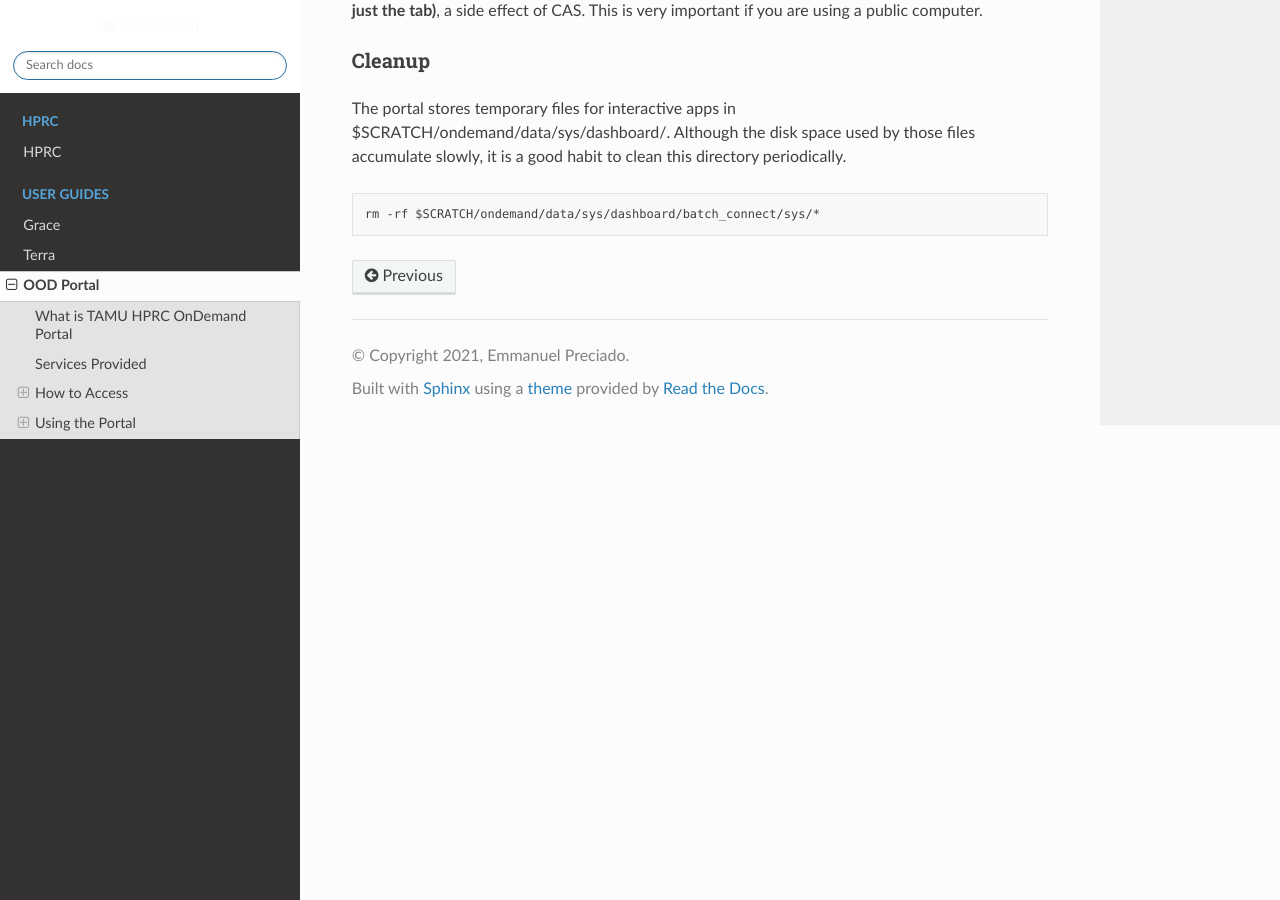
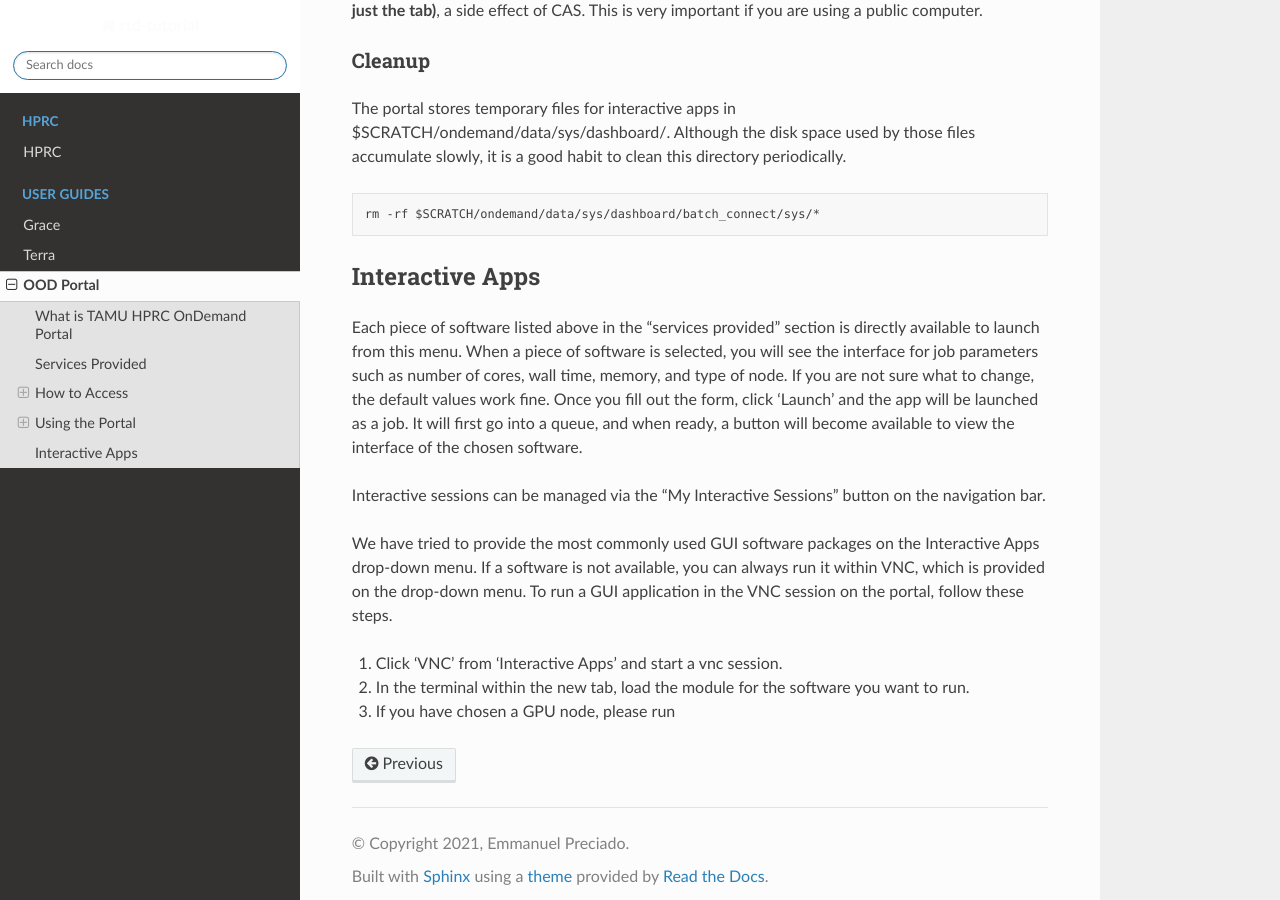
Before and after one commit to EmmanuelDej/rtd-tutorial, a Sphinx documentation site: the page built from docs/ood.rst, in a window 1280 px wide and 900 px high, scrolled down 5939 px. Built offline with Sphinx 7.4.7 and the Read the Docs theme 2.0.0, drawn with Linux system fonts in a browser that asks for light colours; pages that are not in the unit, such as notebooks, are missing from menus.

Commit message:
Update ood.rst

```diff
--- a/docs/ood.rst
+++ b/docs/ood.rst
@@ -161,3 +161,16 @@ The portal stores temporary files for interactive apps in $SCRATCH/ondemand/data
 .. code-block:: php
 
       rm -rf $SCRATCH/ondemand/data/sys/dashboard/batch_connect/sys/*
+
+
+Interactive Apps
+----------------
+Each piece of software listed above in the "services provided" section is directly available to launch from this menu. When a piece of software is selected, you will see the interface for job parameters such as number of cores, wall time, memory, and type of node. If you are not sure what to change, the default values work fine. Once you fill out the form, click 'Launch' and the app will be launched as a job. It will first go into a queue, and when ready, a button will become available to view the interface of the chosen software.
+
+Interactive sessions can be managed via the "My Interactive Sessions" button on the navigation bar.
+
+We have tried to provide the most commonly used GUI software packages on the Interactive Apps drop-down menu. If a software is not available, you can always run it within VNC, which is provided on the drop-down menu. To run a GUI application in the VNC session on the portal, follow these steps.
+
+#. Click 'VNC' from 'Interactive Apps' and start a vnc session.
+#. In the terminal within the new tab, load the module for the software you want to run.
+#. If you have chosen a GPU node, please run
```
